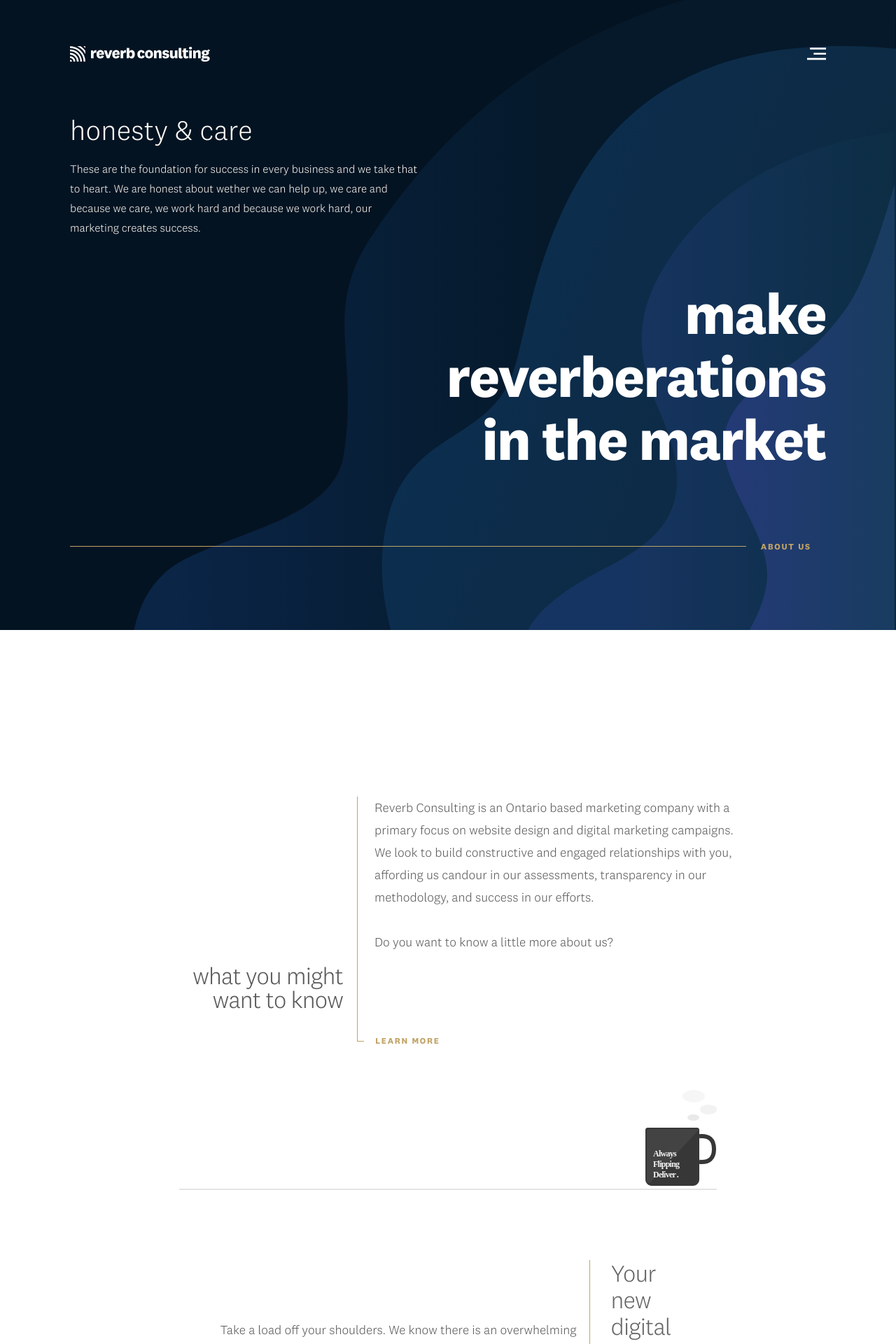
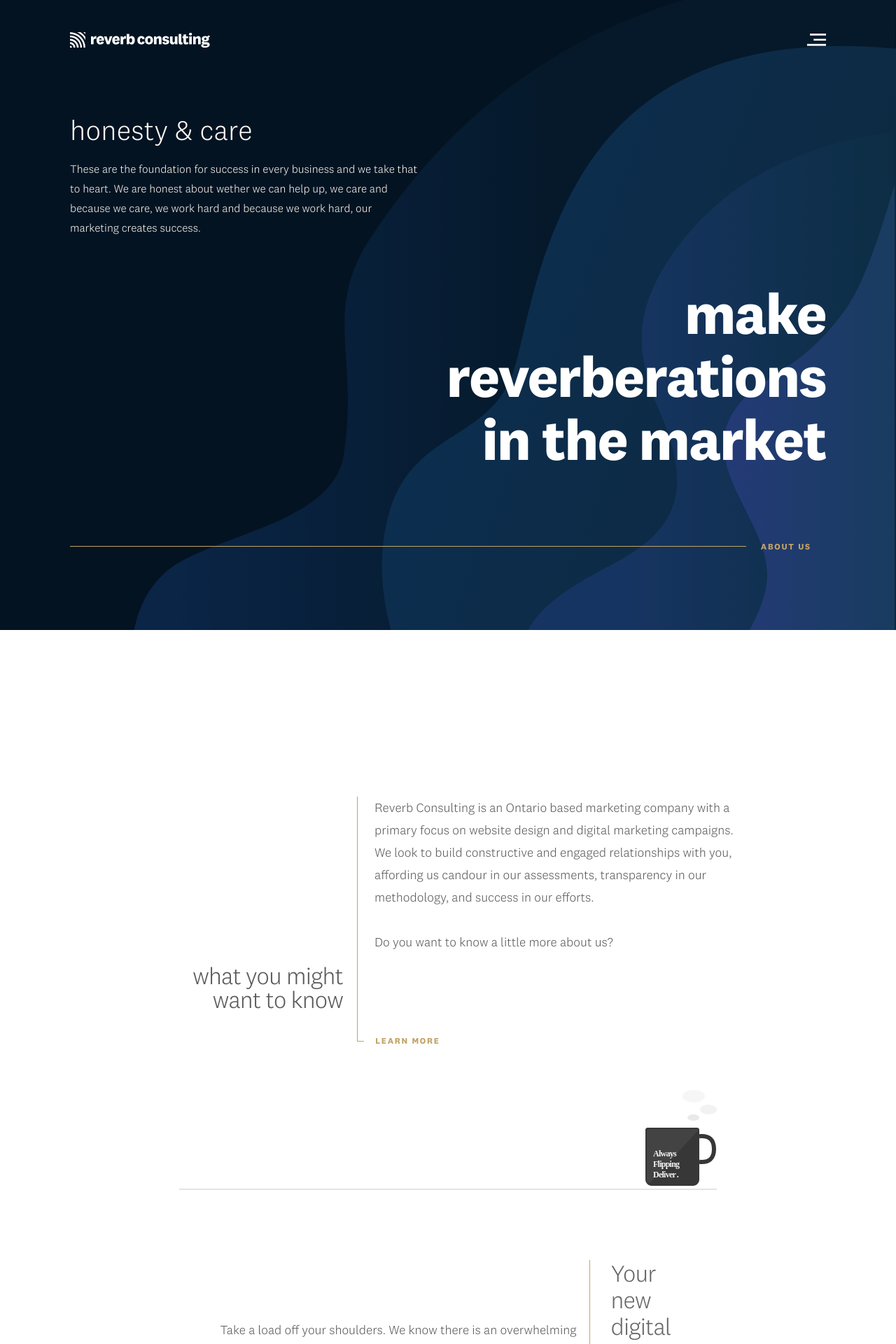
Before and after one commit to thomasjbhamilton/reverbconsulting, a Jekyll site: the page built from index.md, in a window 1280 px wide. Shown: the top 1920 px of the page at 70% size. Built offline with Jekyll 4.4.1, drawn with Linux system fonts in a browser that asks for light colours.

Commit message:
some small mobile fixes

```diff
--- a/assets/stylesheets/components/_header.scss
+++ b/assets/stylesheets/components/_header.scss
@@ -5,14 +5,14 @@
   position: absolute;
   right:0;
   left:0;
-  top: 28px;
+  top: 10px;
   padding-left: 20px;
   padding-right: 20px;
   z-index: 2;
 
   @media(min-width: $tablet) {
     align-items: center;
-    top: 50px;
+    top: 30px;
     padding-left: 100px;
     padding-right: 100px;
   }
--- a/assets/stylesheets/pages/index/_hero.scss
+++ b/assets/stylesheets/pages/index/_hero.scss
@@ -5,9 +5,10 @@
   background-color: $dark-blue;
   min-height: 100vh;
   width: 100%;
-  padding-top: 6rem;
+  padding-top: 5rem;
   padding-left: 25px;
   padding-right: 18px;
+  padding-bottom: 30px;
   overflow: hidden;
 
   @media(min-width: $tablet) {
--- a/assets/stylesheets/pages/services/_seo.scss
+++ b/assets/stylesheets/pages/services/_seo.scss
@@ -104,7 +104,7 @@
 
   &__image {
     order: 1;
-    margin-right: -300PX;
+    margin-right: -260PX;
     margin-top: -170px;
     height: 295px;
     width: 375px;
```
Also changed, not shown: dist/stylesheets/main.css.
